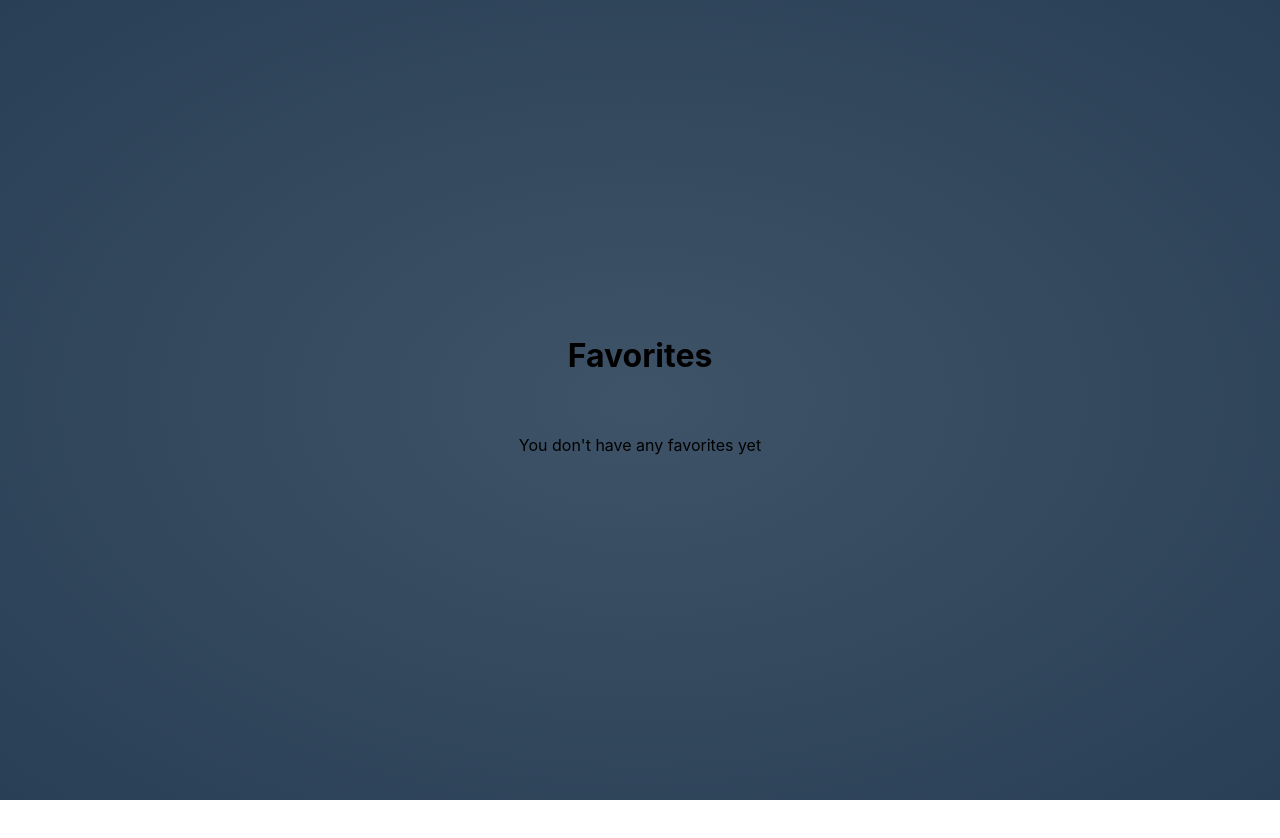
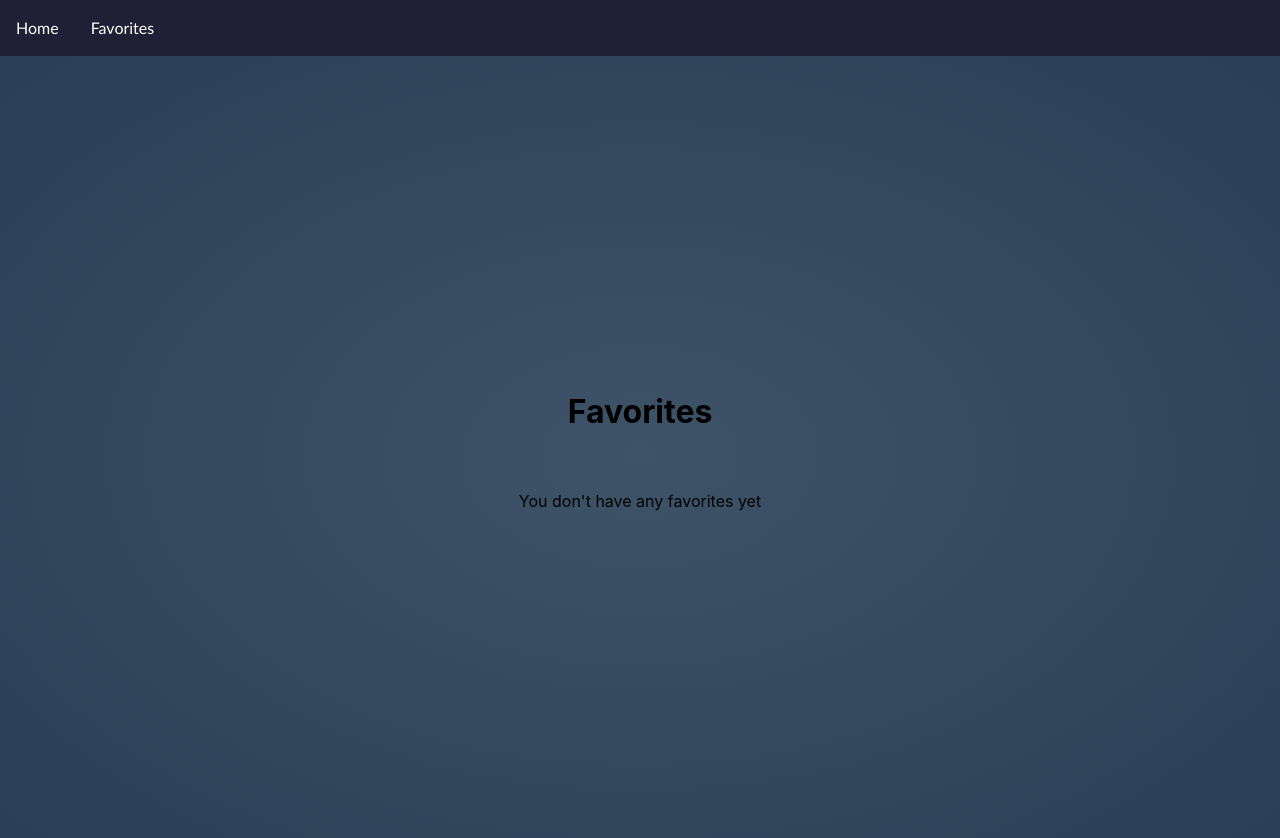
Before and after one commit to slinningsander/Pokedex-randomizer, a React (Vite) app in the folder Prosjekt-1/: page /project1/details/favorites in a window 1280 px wide. Shown: the top 838 px of the page. Before the commit the page ends 800 px from the top, so only its background shows below. Built offline with nearby package versions, Linux system fonts and the light colour scheme.

Commit message:
Added and styled Navbar (#35)

```diff
--- a/Prosjekt-1/src/App.tsx
+++ b/Prosjekt-1/src/App.tsx
@@ -3,10 +3,12 @@ import './App.css';
 import HomePage from './pages/homePage/homePage';
 import PokemonScreenTemplate from './pages/pokemonScreenTemplate/pokemonScreenTemplate';
 import FavoritePokemonsPage from './pages/favoritePokemonsPage/favoritePokemonsPage';
+import Navbar from './components/Navbar/Navbar';
 
 function App() {
   return (
     <>
+      <Navbar />
       <Routes>
         <Route path="/project1" element={<HomePage />} />
         <Route path="/project1/details/:pokemon" element={<PokemonScreenTemplate />} />
--- /dev/null
+++ b/Prosjekt-1/src/components/Navbar/Navbar.css
@@ -0,0 +1,25 @@
+ul {
+  list-style-type: none;
+  margin: 0;
+  padding: 0;
+  overflow: hidden;
+  background-color: rgb(31, 31, 53);
+}
+
+li {
+  float: left;
+}
+
+li p {
+  display: block;
+  color: white;
+  text-align: center;
+  padding: 0px 16px;
+  text-decoration: none;
+  font-family: 'Gill Sans', 'Gill Sans MT', Calibri, 'Trebuchet MS', sans-serif;
+}
+
+/* Change the link color to #111 (black) on hover */
+li p:hover {
+  background-color: #111;
+}
--- /dev/null
+++ b/Prosjekt-1/src/components/Navbar/Navbar.tsx
@@ -0,0 +1,23 @@
+import { useNavigate } from 'react-router-dom';
+import './Navbar.css';
+
+const Navbar = () => {
+  const navigate = useNavigate();
+
+  const handleNavigation = (path: string) => {
+    navigate(path);
+  };
+
+  return (
+    <ul className="navbar">
+      <li className="nav-item" onClick={() => handleNavigation('/project1')}>
+        <p>Home</p>
+      </li>
+      <li className="nav-item" onClick={() => handleNavigation('/project1/details/favorites')}>
+        <p>Favorites</p>
+      </li>
+    </ul>
+  );
+};
+
+export default Navbar;
--- a/Prosjekt-1/src/pages/favoritePokemonsPage/favoritePokemonsPage.tsx
+++ b/Prosjekt-1/src/pages/favoritePokemonsPage/favoritePokemonsPage.tsx
@@ -48,7 +48,7 @@ const FavoritePokemonsPage = () => {
   return (
     <>
       <div className="page">
-        <h1>Favorites</h1>
+        <h1 className="title">Favorites</h1>
         <div className="componentContainer">
           {favoriteArray.map((pokemon) => (
             <div className="component">
--- a/Prosjekt-1/src/pages/homePage/homePage.tsx
+++ b/Prosjekt-1/src/pages/homePage/homePage.tsx
@@ -4,7 +4,6 @@ import { useCallback, useEffect, useState } from 'react';
 import { FilerComponent } from '../../components/FilterComponent/FilterComponent';
 import Pokemon from '../../types/typePokemon';
 import { useQuery } from 'react-query';
-import { useNavigate } from 'react-router-dom';
 
 export function ComponentTestPage() {
   const [pokemonArray, setPokemonArray] = useState<Pokemon[]>(() => {
@@ -24,7 +23,6 @@ export function ComponentTestPage() {
   const handleStorageChange = () => {
     setRefresh(!refresh);
   };
-  const navigate = useNavigate();
 
   window.addEventListener('storage', handleStorageChange);
 
@@ -86,9 +84,6 @@ export function ComponentTestPage() {
     },
   });
 
-  const navigateToFavorites = () => {
-    navigate('/project1/details/favorites');
-  };
   useEffect(() => {
     function filterPokemon(pokemon: Pokemon) {
       if (selectedFilter === 'all') {
@@ -112,10 +107,6 @@ export function ComponentTestPage() {
         <div className="options">
           <p className="optionText">Filter by type:</p>
           <FilerComponent selectedValue={selectedFilter} onFilterChange={setSelectedFilter} />
-          <p className="optionText">Go to favorites:</p>
-          <button onClick={navigateToFavorites} className="button">
-            <p>Favorites</p>
-          </button>
           <p className="optionText">Generate random Pokémon:</p>
           <button onClick={handleRandomize} className="button">
             <p>Generate</p>
```
